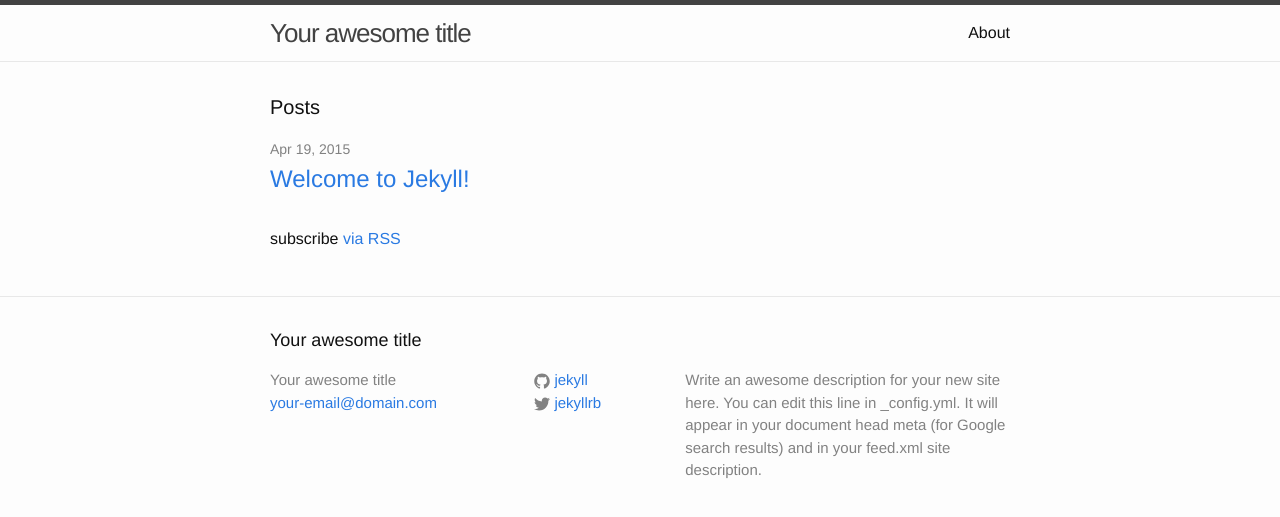
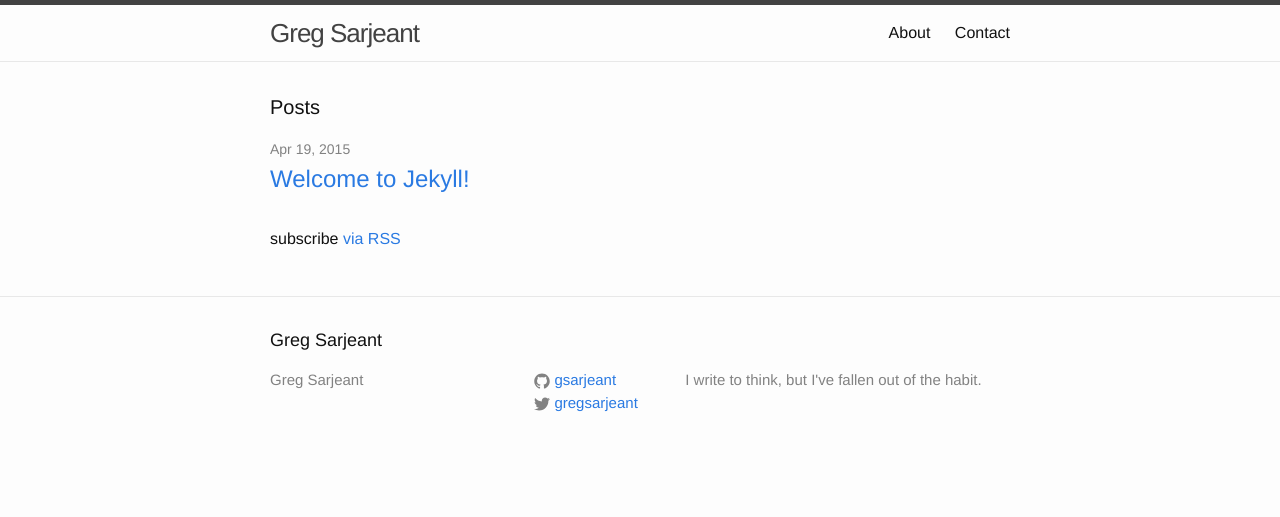
Before and after one commit to gsarjeant/gsarjeant.github.io, a Jekyll site: the page built from index.html, in a window 1280 px wide. Shown: the top 517 px of the page. Built offline with Jekyll 4.4.1, drawn with Linux system fonts in a browser that asks for light colours.

Commit message:
Building templates, layout

```diff
--- a/_config.yml
+++ b/_config.yml
@@ -1,14 +1,12 @@
 # Site settings
-title: Your awesome title
-email: your-email@domain.com
+title: Greg Sarjeant
+#email: your-email@domain.com
 description: > # this means to ignore newlines until "baseurl:"
-  Write an awesome description for your new site here. You can edit this
-  line in _config.yml. It will appear in your document head meta (for
-  Google search results) and in your feed.xml site description.
+  I write to think, but I've fallen out of the habit.
 baseurl: "" # the subpath of your site, e.g. /blog/
-url: "http://yourdomain.com" # the base hostname & protocol for your site
-twitter_username: jekyllrb
-github_username:  jekyll
+url: "http://gsarjeant.github.io" # the base hostname & protocol for your site
+twitter_username: gregsarjeant
+github_username: gsarjeant
 
 # Build settings
 markdown: kramdown
--- /dev/null
+++ b/_drafts/bespoke.markdown
@@ -0,0 +1,6 @@
+---
+layout: post
+title: "Bespoke"
+categories: metaphors technology
+#date: 2015-04-19
+---
--- /dev/null
+++ b/_drafts/template.markdown
@@ -0,0 +1,6 @@
+---
+layout: post
+title: "Post Title"
+categories: some categories
+#date: 2015-04-19
+---
```
Also changed, not shown: _drafts/scratching-the-surface.markdown (added, +8 -0 lines), contact.md (added, +7 -0 lines).
